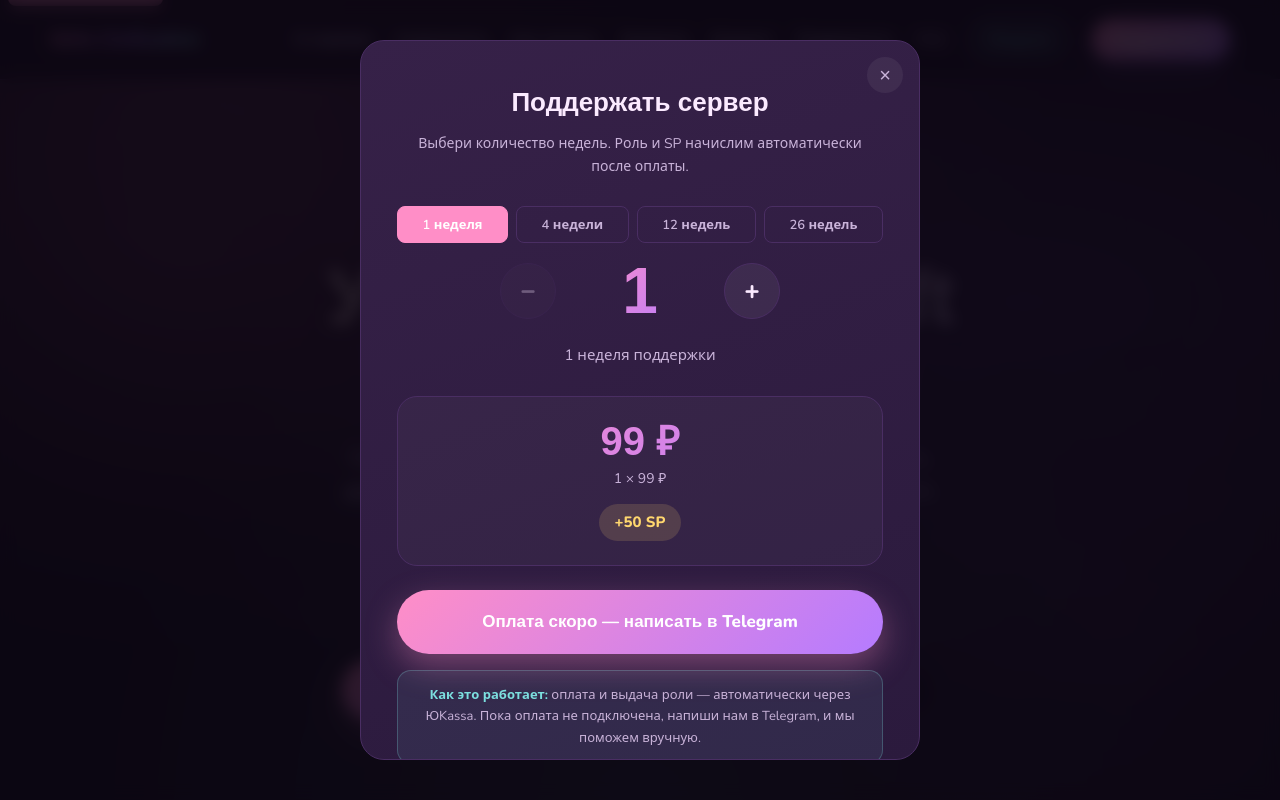
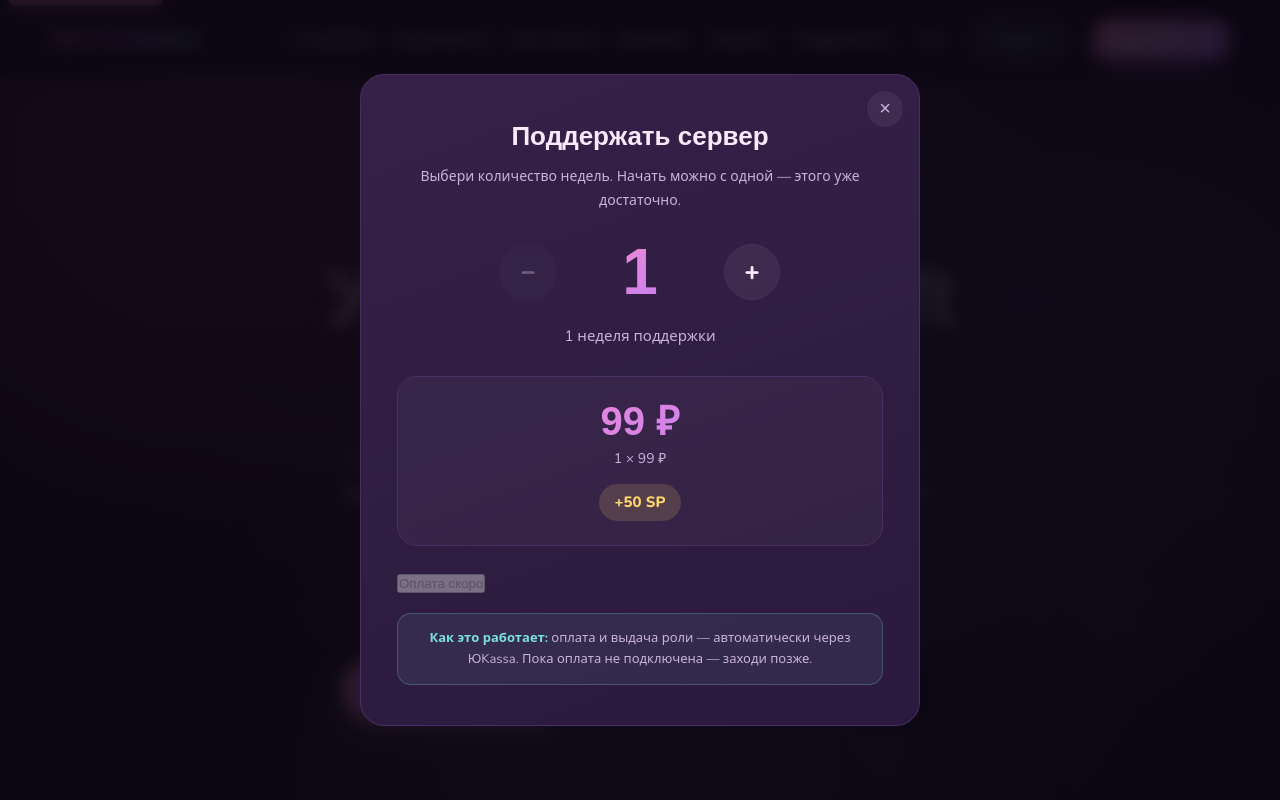
Before and after one commit to Meposy/GirlsCivilization, a Next.js app: page / in a window 1280 px wide. Both pictures are taken after a click on the button "Поддержать". Shown: the top 800 px of the page. Built offline with nearby package versions, Linux system fonts and the light colour scheme; a web font is replaced by a local one.

Commit message:
Update page.tsx

```diff
--- a/app/page.tsx
+++ b/app/page.tsx
@@ -96,17 +96,17 @@ export default function Home() {
   const SP_PER_WEEK = 50;
   const IP = 'mc.girlsciv.run.place';
   const screenshots = [
-    { src: '/screen1.png', alt: 'Уютная деревня на сервере Girls Civilization' },
-    { src: '/screen2.png', alt: 'Гильдейский замок на закате' },
-    { src: '/screen3.png', alt: 'NPC-жительница в цветущем саду' },
-    { src: '/screen4.png', alt: 'Аукцион и торговые лавки' },
-    { src: '/screen5.png', alt: 'Косметические ауры у игроков' },
-    { src: '/screen6.png', alt: 'Защищённый приват с флагами' },
-    { src: '/screen7.png', alt: 'Банк и вклады в экономике сервера' },
-    { src: '/screen8.png', alt: 'Следы шагов и частицы' },
-    { src: '/screen9.png', alt: 'Цветные ники и статусы' },
-    { src: '/screen10.png', alt: 'Гильдейская казна' },
-    { src: '/screen11.png', alt: 'Ночной вид на спавн' },
+    '/screen1.png',
+    '/screen2.png',
+    '/screen3.png',
+    '/screen4.png',
+    '/screen5.png',
+    '/screen6.png',
+    '/screen7.png',
+    '/screen8.png',
+    '/screen9.png',
+    '/screen10.png',
+    '/screen11.png',
   ];
 
   useEffect(() => {
@@ -358,11 +358,11 @@ export default function Home() {
                 className="shots-track"
                 style={{ transform: `translateX(-${currentSlide * 100}%)` }}
               >
-                {screenshots.map((s, i) => (
-                  <div key={s.src} className={`shot ${i === currentSlide ? 'active' : ''}`}>
+                {screenshots.map((src, i) => (
+                  <div key={src} className={`shot ${i === currentSlide ? 'active' : ''}`}>
                     <img
-                      src={s.src}
-                      alt={s.alt}
+                      src={src}
+                      alt=""
                       loading={i === 0 ? 'eager' : 'lazy'}
                       width={1280}
                       height={720}
@@ -491,7 +491,7 @@ export default function Home() {
 
                   {totals.balance < 0 && (
                     <div className="budget-alert">
-                      Сейчас баланс отрицательный — помоги серверу остаться онлайн.
+                      Сейчас баланс отрицательный — нуждаемся в вашей поддержке 😕
                     </div>
                   )}
 
@@ -663,19 +663,7 @@ export default function Home() {
           >
             <button type="button" className="modal-close" onClick={() => setIsModalOpen(false)} aria-label="Закрыть">×</button>
             <h3 id="support-modal-title">Поддержать сервер</h3>
-            <p className="modal-sub">Выбери количество недель. Роль и SP начислим автоматически после оплаты.</p>
-            <div className="weeks-presets">
-              {[1, 4, 12, 26].map((w) => (
-                <button
-                  key={w}
-                  type="button"
-                  className={weeks === w ? 'active' : ''}
-                  onClick={() => setWeeks(w)}
-                >
-                  {w} {pluralizeWeeks(w)}
-                </button>
-              ))}
-            </div>
+            <p className="modal-sub">Выбери количество недель. Начать можно с одной — этого уже достаточно.</p>
             <div className="weeks-row">
               <button type="button" className="weeks-btn" onClick={() => changeWeeks(-1)} disabled={weeks <= 1} aria-label="Уменьшить количество недель">−</button>
               <div className="weeks-num">{weeks}</div>
@@ -687,16 +675,11 @@ export default function Home() {
               <div className="price-detail">{weeks} × {formatMoney(PRICE_PER_WEEK)}</div>
               <div className="sp-total">+{weeks * SP_PER_WEEK} SP</div>
             </div>
-            <a
-              href="https://t.me/girlsciv"
-              target="_blank"
-              rel="noopener noreferrer"
-              className="btn btn-primary"
-            >
-              Оплата скоро — написать в Telegram
-            </a>
+            <button type="button" className="btn-disabled" disabled>
+              Оплата скоро
+            </button>
             <div className="modal-note">
-              <strong>Как это работает:</strong> оплата и выдача роли — автоматически через ЮKassa. Пока оплата не подключена, напиши нам в Telegram, и мы поможем вручную.
+              <strong>Как это работает:</strong> оплата и выдача роли — автоматически через ЮKassa. Пока оплата не подключена — заходи позже.
             </div>
           </div>
         </div>
```
